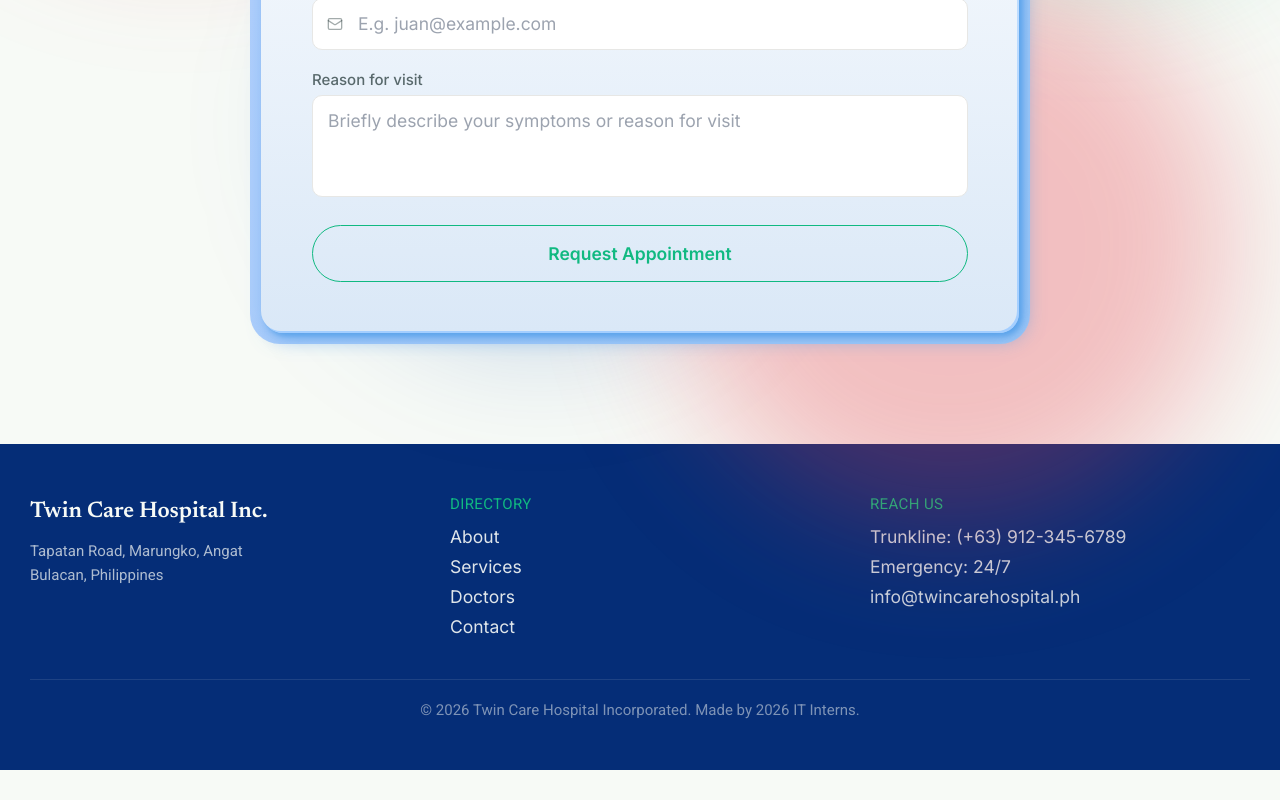
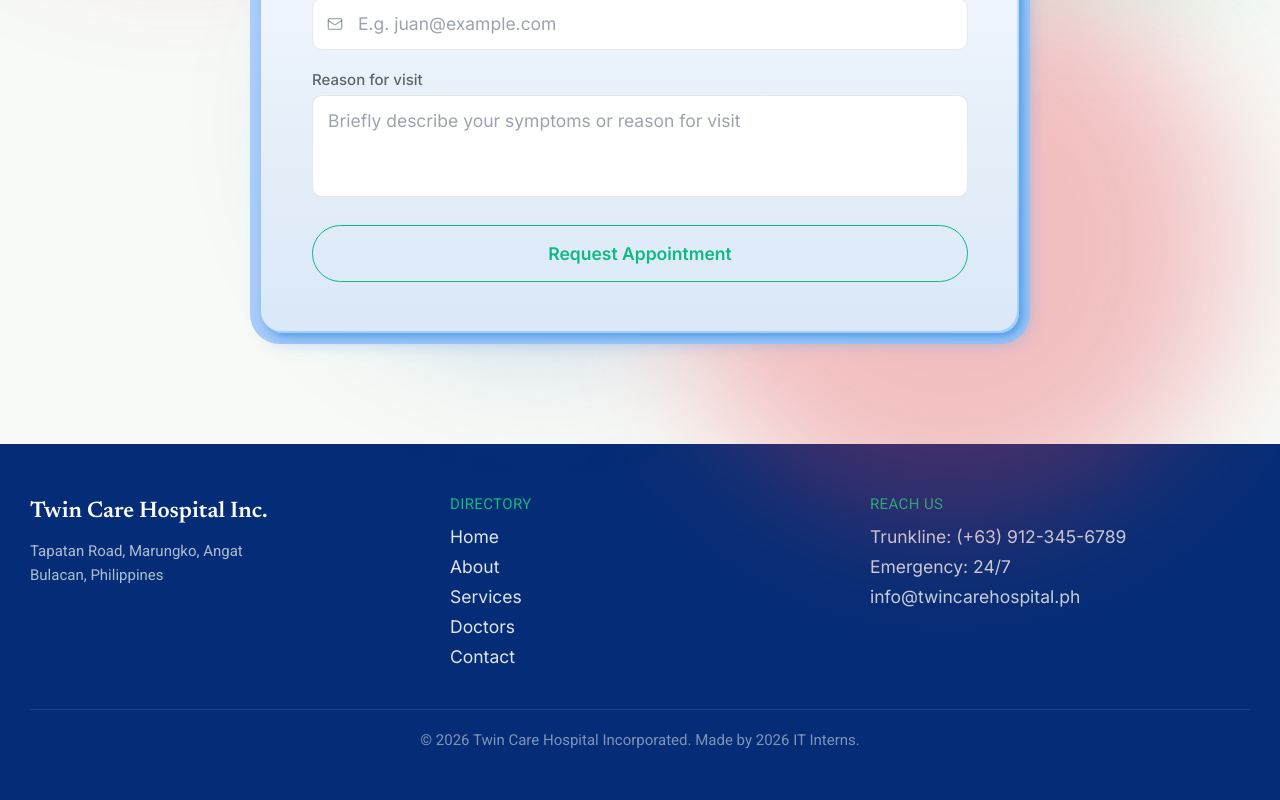
Before and after one commit to AzarconAD/twin-care-hospital-website, a React (Vite) app in the folder client/: page /contact in a window 1280 px wide. Shown: the part 1674-2474 px from the top of the page. Before the commit the page ends 2444 px from the top, so only its background shows below. Built offline with nearby package versions, Linux system fonts and the light colour scheme; no server answers.

Commit message:
REFACTOR - {Navbar.jsx, Footer.jsx, ScrollLink.jsx}: extract scrolling link logic
- extract scrollToSection into reusable hook and component

- fix broken /about and /services links in footer

- add Home anchor link to footer

```diff
--- a/client/src/components/Footer.jsx
+++ b/client/src/components/Footer.jsx
@@ -1,4 +1,5 @@
 import { Link } from 'react-router-dom'
+import ScrollLink from './ScrollLink'
 
 export default function Footer() {
   return (
@@ -16,8 +17,9 @@ export default function Footer() {
           <div>
             <p className="font-mono text-xs uppercase tracking-wide text-secondary">Directory</p>
             <ul className="mt-2 space-y-1 text-sm">
-              <li><Link to="/about" className="hover:text-accent">About</Link></li>
-              <li><Link to="/services" className="hover:text-accent">Services</Link></li>
+              <li><ScrollLink targetId="home" className="hover:text-accent">Home</ScrollLink></li>
+              <li><ScrollLink targetId="about" className="hover:text-accent">About</ScrollLink></li>
+              <li><ScrollLink targetId="services" className="hover:text-accent">Services</ScrollLink></li>
               <li><Link to="/doctors" className="hover:text-accent">Doctors</Link></li>
               <li><Link to="/contact" className="hover:text-accent">Contact</Link></li>
             </ul>
--- a/client/src/components/Navbar.jsx
+++ b/client/src/components/Navbar.jsx
@@ -1,11 +1,12 @@
 import { useState, useEffect } from 'react'
-import { NavLink, useNavigate, useLocation, Link } from 'react-router-dom'
+import { NavLink, useLocation, Link } from 'react-router-dom'
+import { useScrollToSection } from './ScrollLink'
 
 export default function Navbar() {
   const [open, setOpen] = useState(false)
   const [scrolled, setScrolled] = useState(false)
   const [activeSection, setActiveSection] = useState('home')
-  const navigate = useNavigate()
+  const scroll = useScrollToSection()
   const location = useLocation()
 
   useEffect(() => {
@@ -37,18 +38,7 @@ export default function Navbar() {
 
   function scrollToSection(sectionId) {
     setOpen(false) // close mobile menu if it's open
-
-    function doScroll() {
-      const el = document.getElementById(sectionId)
-      if (el) el.scrollIntoView({ behavior: 'smooth' })
-    }
-
-    if (location.pathname === '/') {
-      doScroll()
-    } else {
-      navigate('/')
-      setTimeout(doScroll, 100)
-    }
+    scroll(sectionId)
   }
 
   const linkClass = ({ isActive }) =>
--- /dev/null
+++ b/client/src/components/ScrollLink.jsx
@@ -0,0 +1,39 @@
+import React from 'react';
+import { useNavigate, useLocation } from 'react-router-dom';
+
+export function useScrollToSection() {
+  const navigate = useNavigate();
+  const location = useLocation();
+
+  return (sectionId) => {
+    const id = sectionId.startsWith('#') ? sectionId.substring(1) : sectionId;
+
+    function doScroll() {
+      const el = document.getElementById(id);
+      if (el) el.scrollIntoView({ behavior: 'smooth' });
+    }
+
+    if (location.pathname === '/') {
+      doScroll();
+    } else {
+      navigate('/');
+      setTimeout(doScroll, 100);
+    }
+  };
+}
+
+export default function ScrollLink({ targetId, className, children, onClick, ...props }) {
+  const scrollTo = useScrollToSection();
+
+  const handleClick = (e) => {
+    e.preventDefault();
+    if (onClick) onClick(e);
+    scrollTo(targetId);
+  };
+
+  return (
+    <button onClick={handleClick} className={className} {...props}>
+      {children}
+    </button>
+  );
+}
```
